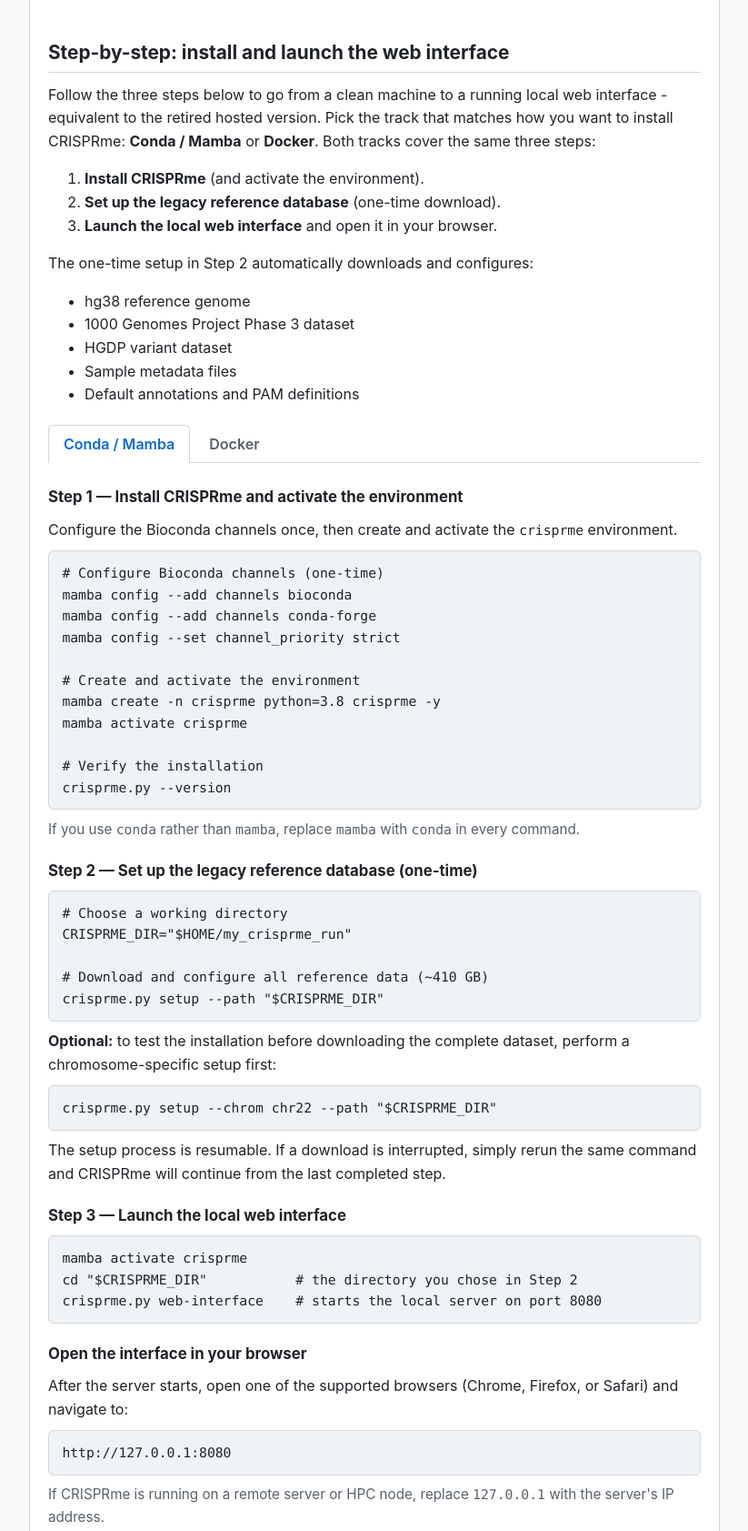
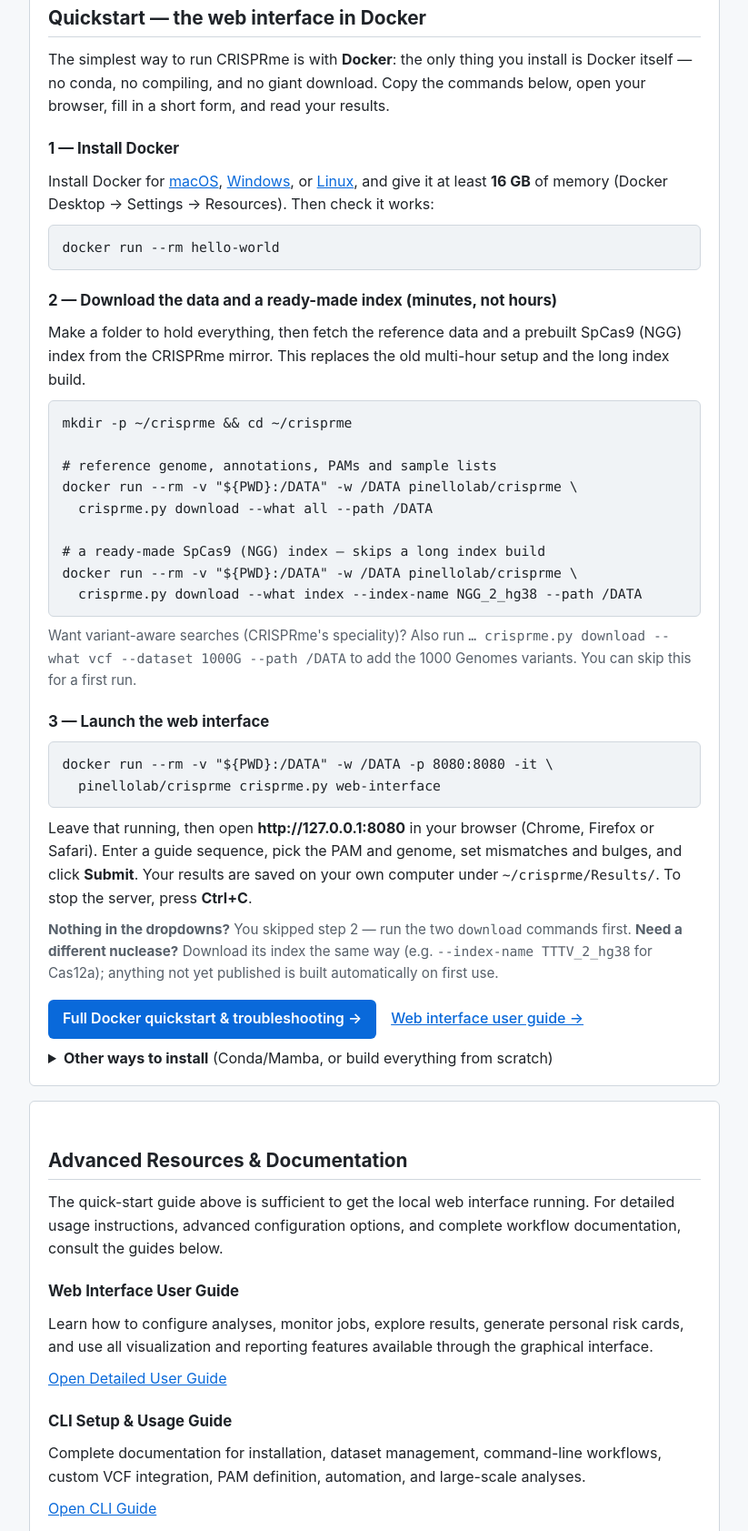
Before and after one commit to pinellolab/crisprme-plus, a plain HTML site: page docs/index.html in a window 1280 px wide. Shown: the part 607-2290 px from the top of the page at 91% size, without its empty margins (228-1051 px from the left). Drawn offline with Linux system fonts and the light colour scheme.

Commit message:
Website: lead with the simple Docker web-interface quickstart
Rewrites the getting-started section of the landing page (docs/index.html) for
non-experts:

- Front and center: a 3-step Docker quickstart (install Docker -> fast-download
  data + a prebuilt NGG index -> web-interface -> open http://127.0.0.1:8080),
  using crisprme.py download instead of the multi-hour ~410 GB setup, and a
  prebuilt index instead of a long build.
- Removed the Conda-vs-Docker tab fork as the first choice; Conda and the
  from-scratch ~410 GB setup are demoted into a collapsible <details> 'Other ways
  to install' for experts.
- Intro CTA now jumps straight to the quickstart; added troubleshooting inline
  (empty dropdowns, other nucleases) and links to docs/DOCKER_QUICKSTART.md.

Validated: HTML well-formed (balanced tags), 410 GB now inside the details
expander, quickstart link present. The now-unused tab JS is a harmless no-op.

```diff
--- a/docs/index.html
+++ b/docs/index.html
@@ -27,176 +27,124 @@
         service. All features remain available to you.
       </p>
       <p>
-        You have two easy paths to run CRISPRme on your own machine, both with
-        the same functionality as the previous hosted version:
+        The easiest way to get the same point-and-click experience is the
+        <strong>Docker quickstart below</strong> &mdash; a few commands to a web
+        interface running in your browser, with all the functionality of the
+        previous hosted version. Prefer the command line for scripted or batch
+        analyses? That works too.
       </p>
-      <ul class="options">
-        <li>Use the <strong>command line</strong> version for scripted or batch analyses.</li>
-        <li>Deploy the <strong>web interface locally</strong> for the same point-and-click experience as the hosted app.</li>
-      </ul>
       <p class="cta-row">
-        <a class="button" href="https://github.com/pinellolab/CRISPRme">View on GitHub</a>
-        <a class="secondary" href="https://github.com/pinellolab/CRISPRme#1-installation">Installation instructions &rarr;</a>
+        <a class="button" href="#run-heading">Get started &darr;</a>
+        <a class="secondary" href="https://github.com/pinellolab/CRISPRme">View on GitHub &rarr;</a>
       </p>
     </section>
 
     <section aria-labelledby="run-heading">
-      <h2 id="run-heading">Step-by-step: install and launch the web interface</h2>
+      <h2 id="run-heading">Quickstart &mdash; the web interface in Docker</h2>
       <p>
-        Follow the three steps below to go from a clean machine to a running
-        local web interface - equivalent to the retired hosted version. Pick the
-        track that matches how you want to install CRISPRme: <strong>Conda /
-        Mamba</strong> or <strong>Docker</strong>. Both tracks cover the same
-        three steps:
+        The simplest way to run CRISPRme is with <strong>Docker</strong>: the only
+        thing you install is Docker itself &mdash; no conda, no compiling, and no
+        giant download. Copy the commands below, open your browser, fill in a
+        short form, and read your results.
       </p>
-      <ol class="options">
-        <li><strong>Install CRISPRme</strong> (and activate the environment).</li>
-        <li><strong>Set up the legacy reference database</strong> (one-time download).</li>
-        <li><strong>Launch the local web interface</strong> and open it in your browser.</li>
-      </ol>
 
-      <p>The one-time setup in Step 2 automatically downloads and configures:</p>
-      <ul>
-        <li>hg38 reference genome</li>
-        <li>1000 Genomes Project Phase 3 dataset</li>
-        <li>HGDP variant dataset</li>
-        <li>Sample metadata files</li>
-        <li>Default annotations and PAM definitions</li>
-      </ul>
+      <h3>1 &mdash; Install Docker</h3>
+      <p>
+        Install Docker for
+        <a href="https://docs.docker.com/desktop/install/mac-install/">macOS</a>,
+        <a href="https://docs.docker.com/desktop/install/windows-install/">Windows</a>,
+        or <a href="https://docs.docker.com/engine/install/">Linux</a>, and give it
+        at least <strong>16&nbsp;GB</strong> of memory (Docker Desktop &rarr;
+        Settings &rarr; Resources). Then check it works:
+      </p>
+      <pre><code>docker run --rm hello-world</code></pre>
 
-      <div class="tabs" role="tablist" aria-label="Installation method">
-        <button class="tab" id="tab-conda" role="tab" aria-selected="true"
-                aria-controls="panel-conda" data-target="panel-conda">
-          Conda / Mamba
-        </button>
-        <button class="tab" id="tab-docker" role="tab" aria-selected="false"
-                aria-controls="panel-docker" data-target="panel-docker" tabindex="-1">
-          Docker
-        </button>
-      </div>
+      <h3>2 &mdash; Download the data and a ready-made index (minutes, not hours)</h3>
+      <p>
+        Make a folder to hold everything, then fetch the reference data and a
+        prebuilt SpCas9 (NGG) index from the CRISPRme mirror. This replaces the old
+        multi-hour setup and the long index build.
+      </p>
+      <pre><code>mkdir -p ~/crisprme &amp;&amp; cd ~/crisprme
 
-      <!-- ===================== Conda / Mamba track ===================== -->
-      <div class="tab-panel" id="panel-conda" role="tabpanel" aria-labelledby="tab-conda">
+# reference genome, annotations, PAMs and sample lists
+docker run --rm -v "${PWD}:/DATA" -w /DATA pinellolab/crisprme \
+  crisprme.py download --what all --path /DATA
 
-        <h3>Step 1 &mdash; Install CRISPRme and activate the environment</h3>
-        <p>
-          Configure the Bioconda channels once, then create and activate the
-          <code>crisprme</code> environment.
-        </p>
+# a ready-made SpCas9 (NGG) index &mdash; skips a long index build
+docker run --rm -v "${PWD}:/DATA" -w /DATA pinellolab/crisprme \
+  crisprme.py download --what index --index-name NGG_2_hg38 --path /DATA</code></pre>
+      <p class="note">
+        Want variant-aware searches (CRISPRme's speciality)? Also run
+        <code>&hellip; crisprme.py download --what vcf --dataset 1000G --path /DATA</code>
+        to add the 1000&nbsp;Genomes variants. You can skip this for a first run.
+      </p>
+
+      <h3>3 &mdash; Launch the web interface</h3>
+      <pre><code>docker run --rm -v "${PWD}:/DATA" -w /DATA -p 8080:8080 -it \
+  pinellolab/crisprme crisprme.py web-interface</code></pre>
+      <p>
+        Leave that running, then open <strong>http://127.0.0.1:8080</strong> in
+        your browser (Chrome, Firefox or Safari). Enter a guide sequence, pick the
+        PAM and genome, set mismatches and bulges, and click <strong>Submit</strong>.
+        Your results are saved on your own computer under
+        <code>~/crisprme/Results/</code>. To stop the server, press
+        <strong>Ctrl&#8288;+&#8288;C</strong>.
+      </p>
+      <p class="note">
+        <strong>Nothing in the dropdowns?</strong> You skipped step&nbsp;2 &mdash;
+        run the two <code>download</code> commands first.
+        <strong>Need a different nuclease?</strong> Download its index the same way
+        (e.g. <code>--index-name TTTV_2_hg38</code> for Cas12a); anything not yet
+        published is built automatically on first use.
+      </p>
+
+      <p class="cta-row">
+        <a class="button" href="https://github.com/pinellolab/CRISPRme/blob/main/docs/DOCKER_QUICKSTART.md">Full Docker quickstart &amp; troubleshooting &rarr;</a>
+        <a class="secondary" href="https://github.com/pinellolab/CRISPRme/blob/main/docs/crisprme_web_interface_user_guide.md">Web interface user guide &rarr;</a>
+      </p>
+
+      <details class="advanced">
+        <summary><strong>Other ways to install</strong> (Conda/Mamba, or build everything from scratch)</summary>
+
+        <h3>Install with Conda / Mamba</h3>
         <pre><code># Configure Bioconda channels (one-time)
 mamba config --add channels bioconda
 mamba config --add channels conda-forge
 mamba config --set channel_priority strict
 
-# Create and activate the environment
+# Create and activate the environment, then verify
 mamba create -n crisprme python=3.8 crisprme -y
 mamba activate crisprme
-
-# Verify the installation
 crisprme.py --version</code></pre>
-        <p class="note">
-          If you use <code>conda</code> rather than <code>mamba</code>, replace
-          <code>mamba</code> with <code>conda</code> in every command.
+        <p>
+          Then fetch data the fast way just like the Docker path
+          (<code>crisprme.py download --what all --path "$PWD"</code>) and launch
+          the interface with <code>crisprme.py web-interface</code>.
         </p>
 
-        <h3>Step 2 &mdash; Set up the legacy reference database (one-time)</h3>
-        <pre><code># Choose a working directory
-CRISPRME_DIR="$HOME/my_crisprme_run"
+        <h3>Build the full reference database from the original sources</h3>
+        <p>
+          Instead of the fast download, you can download and configure everything
+          (hg38, 1000&nbsp;Genomes, HGDP, annotations, PAMs) directly from the
+          original sources with the built-in <code>setup</code>. This is a large,
+          multi-hour, ~410&nbsp;GB one-time download; the fast <code>download</code>
+          above is recommended for most users.
+        </p>
+        <pre><code># Docker
+docker run -v ${PWD}:/DATA -w /DATA -i pinellolab/crisprme \
+  crisprme.py setup --path /DATA
 
-# Download and configure all reference data (~410 GB)
-crisprme.py setup --path "$CRISPRME_DIR"</code></pre>
-        <p>
-          <strong>Optional:</strong> to test the installation before downloading
-          the complete dataset, perform a chromosome-specific setup first:
+# ...or test on a single chromosome first
+docker run -v ${PWD}:/DATA -w /DATA -i pinellolab/crisprme \
+  crisprme.py setup --chrom chr22 --path /DATA</code></pre>
+        <p class="note">
+          The web interface must be started from a working directory that contains
+          the CRISPRme folders (<code>Genomes/</code>, <code>PAMs/</code>,
+          <code>Annotations/</code>, &hellip;). The <code>download</code> and
+          <code>setup</code> commands create these for you.
         </p>
-        <pre><code>crisprme.py setup --chrom chr22 --path "$CRISPRME_DIR"</code></pre>
-        <p>
-          The setup process is resumable. If a download is interrupted, simply
-          rerun the same command and CRISPRme will continue from the last
-          completed step.
-        </p>
-
-        <h3>Step 3 &mdash; Launch the local web interface</h3>
-        <pre><code>mamba activate crisprme
-cd "$CRISPRME_DIR"           # the directory you chose in Step 2
-crisprme.py web-interface    # starts the local server on port 8080</code></pre>
-      </div>
-
-      <!-- ===================== Docker track ===================== -->
-      <div class="tab-panel" id="panel-docker" role="tabpanel"
-           aria-labelledby="tab-docker" hidden>
-
-        <h3>Step 1 &mdash; Install Docker and pull the CRISPRme image</h3>
-        <p>
-          Install Docker for your operating system using the official guides for
-          <a href="https://docs.docker.com/desktop/install/mac-install/">macOS</a>,
-          <a href="https://docs.docker.com/desktop/install/windows-install/">Windows</a>,
-          or <a href="https://docs.docker.com/engine/install/ubuntu/">Linux</a>.
-          Then verify the installation and pull the CRISPRme image:
-        </p>
-        <pre><code># Verify Docker is working
-docker run hello-world
-
-# Pull the latest pre-built CRISPRme image
-docker pull pinellolab/crisprme</code></pre>
-
-        <h3>Step 2 &mdash; Set up the legacy reference database (one-time)</h3>
-        <p>
-          Create and enter a working directory on your host machine, then run the
-          setup command inside the container. The directory is mounted into the
-          container as <code>/DATA</code>, so all data is written to your host.
-        </p>
-        <pre><code># Choose and enter a working directory
-mkdir -p "$HOME/my_crisprme_run"
-cd "$HOME/my_crisprme_run"
-
-# Download and configure all reference data (~410 GB)
-docker run -v ${PWD}:/DATA -w /DATA -i pinellolab/crisprme \
-  crisprme.py setup --path /DATA</code></pre>
-        <p>
-          <strong>Optional:</strong> to test the installation before downloading
-          the complete dataset, perform a chromosome-specific setup first:
-        </p>
-        <pre><code>docker run -v ${PWD}:/DATA -w /DATA -i pinellolab/crisprme \
-  crisprme.py setup --chrom chr22 --path /DATA</code></pre>
-        <p>
-          The setup process is resumable. If a download is interrupted, simply
-          rerun the same command and CRISPRme will continue from the last
-          completed step.
-        </p>
-
-        <h3>Step 3 &mdash; Launch the local web interface</h3>
-        <p>
-          Run the web interface from the same working directory. The
-          <code>-p 8080:8080</code> flag forwards the container port to your host
-          so the browser can reach the server.
-        </p>
-        <pre><code>cd "$HOME/my_crisprme_run"   # the directory you set up in Step 2
-docker run -v ${PWD}:/DATA -w /DATA -p 8080:8080 \
-  pinellolab/crisprme crisprme.py web-interface</code></pre>
-      </div>
-
-      <h3>Open the interface in your browser</h3>
-      <p>
-        After the server starts, open one of the supported browsers (Chrome,
-        Firefox, or Safari) and navigate to:
-      </p>
-      <pre><code>http://127.0.0.1:8080</code></pre>
-      <p class="note">
-        If CRISPRme is running on a remote server or HPC node, replace
-        <code>127.0.0.1</code> with the server's IP address.
-      </p>
-
-      <div class="note">
-        <strong>Important:</strong> the web interface must be started from a valid
-        CRISPRme working directory containing the expected folders
-        (<code>Genomes/</code>, <code>VCFs/</code>, <code>PAMs/</code>,
-        <code>Annotations/</code>, etc.), otherwise datasets and configuration
-        files will not be detected. If you are unsure about the expected project
-        structure, refer to the
-        <a href="https://github.com/pinellolab/CRISPRme/blob/main/README.md#21-directory-structure">
-          directory structure documentation</a>.
-      </div>
+      </details>
     </section>
 
     <section aria-labelledby="resources-heading">
```
